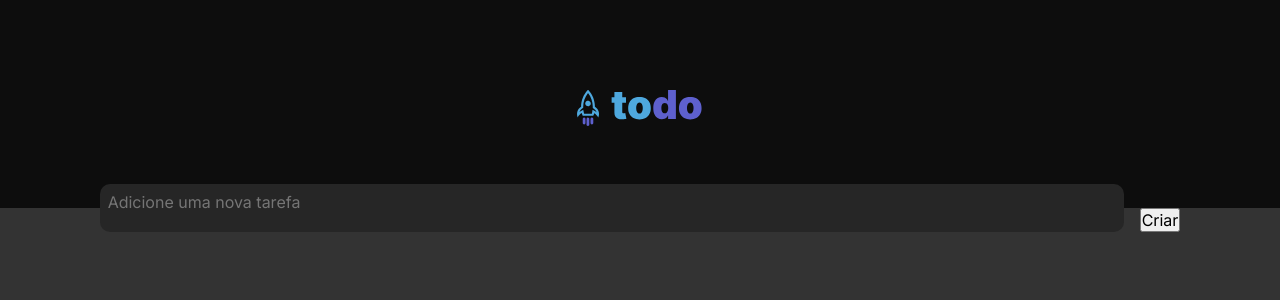
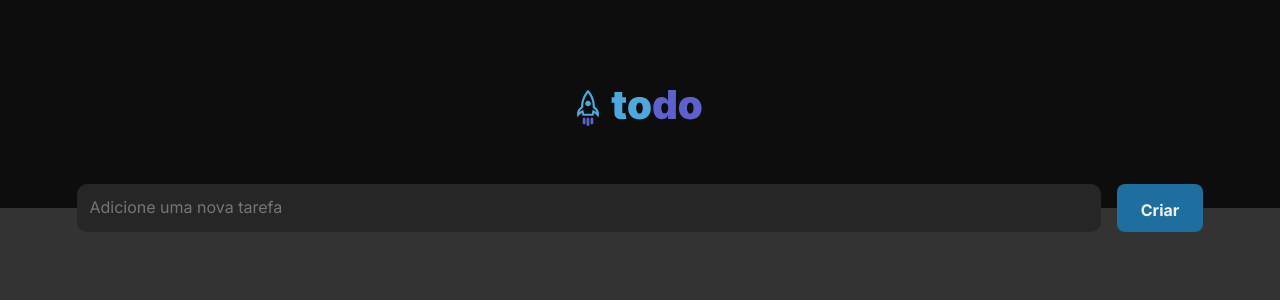
Before and after one commit to daiaanebarbosaf/ToDo-List-, a React (Vite) app: page / in a window 1280 px wide. Shown: the top 300 px of the page. Built offline with nearby package versions, Linux system fonts and the light colour scheme.

Commit message:
style do button

```diff
--- a/src/pages/Home/Home.module.css
+++ b/src/pages/Home/Home.module.css
@@ -10,7 +10,7 @@
     width: 80%;
     height: 3rem;
 
-    padding: 0.5rem;
+    padding: 0.8rem;
     margin-top: -1.5rem;
 
     color: var(--gray-100);
@@ -20,4 +20,21 @@
     border-radius: 10px;
 
     resize: none;
+
 }
+
+.taskForm button {
+    height: 3rem;
+
+    padding: 1rem 1.5rem;
+    margin-top: -1.5rem;
+
+    border-radius: 8px;
+    border: 0;
+
+    background: var(--blue-dark);
+    color: var(--gray-100);
+    font-weight: bold;
+
+    cursor: pointer;
+}
```
